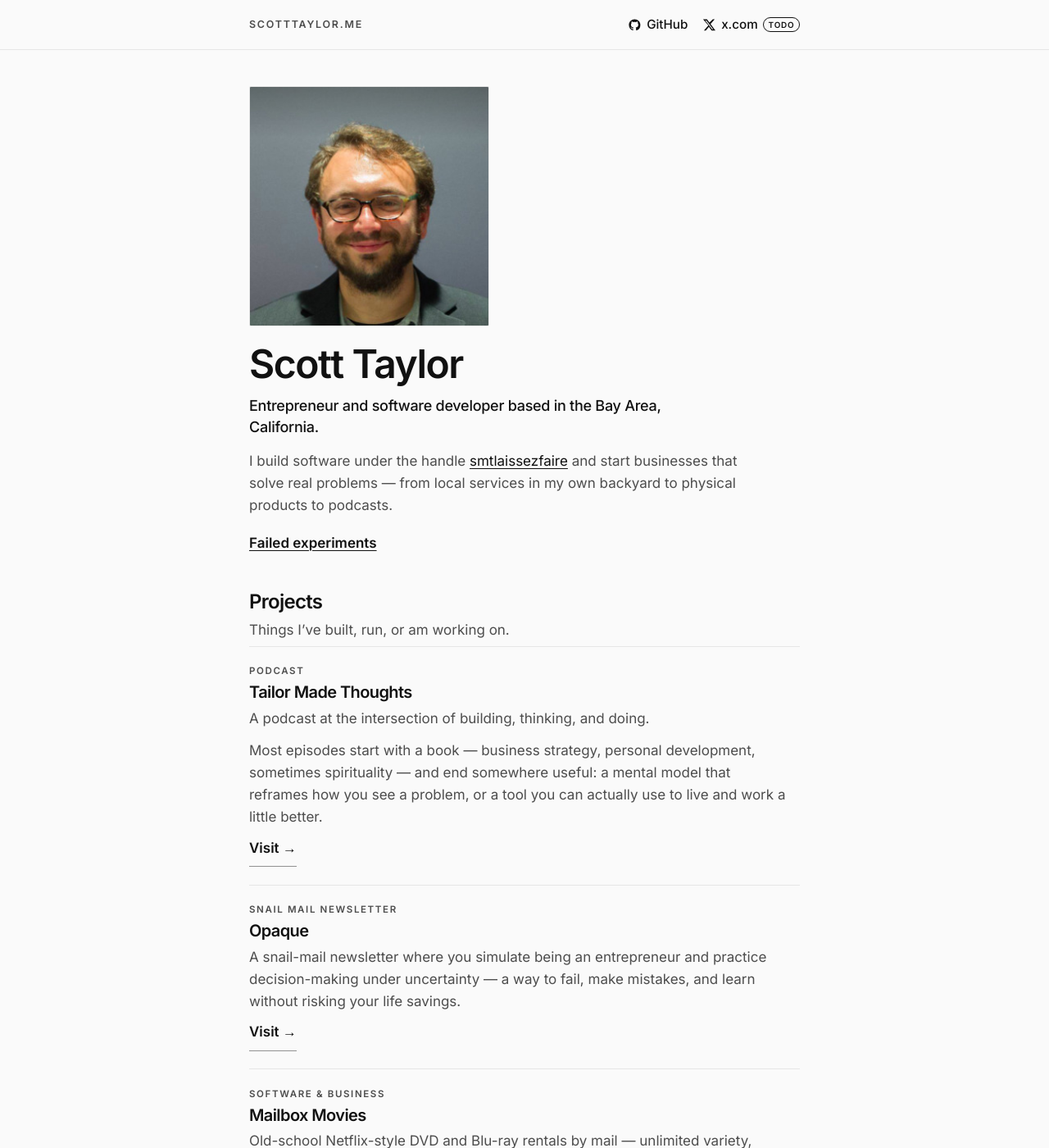
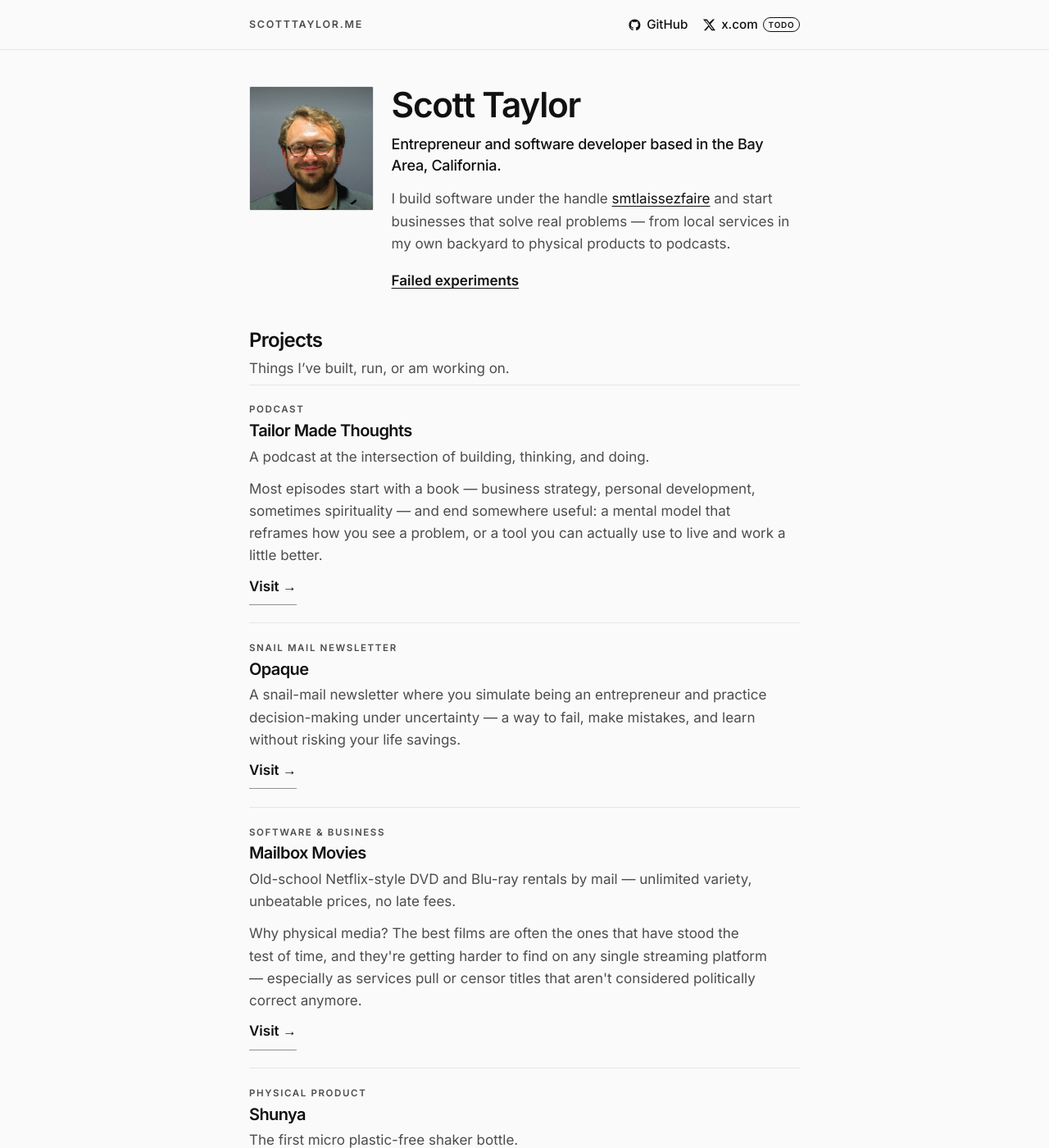
Before and after one commit to smtlaissezfaire/scotttaylorme, a Jekyll site: the page built from index.html, in a window 1280 px wide and 1400 px high. Shown: the whole window at 82% size. Built offline with Jekyll 4.4.1, drawn with Linux system fonts in a browser that asks for light colours.

Commit message:
Place the headshot beside the name.
The photo sits on the left at 128px, or 152px from 720px up, with the name and intro aligned to its top. The row stacks when the copy no longer fits beside it.

Co-authored-by: Scott Taylor <smtlaissezfaire@users.noreply.github.com>

```diff
--- a/_config.yml
+++ b/_config.yml
@@ -13,5 +13,6 @@ x_url: https://x.com/REPLACE_ME
 
 # Headshot. The file is Scott's photo at its native 293×293 pixels.
 # Replace assets/images/scott-taylor.jpg to swap it, or point portrait at a new file.
-# The page never displays it larger than 293px, so a bigger file can be swapped in later.
+# The page shows it at 128px, or 152px from 720px up — never larger than 293px.
+# A bigger file can be swapped in later.
 portrait: /assets/images/scott-taylor.jpg
--- a/assets/css/styles.css
+++ b/assets/css/styles.css
@@ -205,13 +205,23 @@ a:hover {
 }
 
 .intro {
+  display: flex;
+  flex-wrap: wrap;
+  align-items: flex-start;
+  gap: 1.15rem 1.35rem;
   padding-top: 2.25rem;
 }
 
+.intro-copy {
+  flex: 1 1 12rem;
+  min-width: min(100%, 11.5rem);
+}
+
 .portrait {
-  width: 293px;
+  width: 128px;
   max-width: 100%;
-  margin: 0 0 1.25rem;
+  margin: 0;
+  flex: 0 0 auto;
 }
 
 .portrait-frame {
@@ -282,8 +292,8 @@ h3,
 
 .intro h1,
 .page-intro h1 {
-  margin: 0.2rem 0 0;
-  font-size: clamp(2.25rem, 5vw, 3rem);
+  margin: 0;
+  font-size: clamp(1.7rem, 4vw, 2.65rem);
   line-height: 1.1;
   text-wrap: balance;
 }
@@ -496,6 +506,10 @@ h3,
   .page-intro {
     padding-top: 2.75rem;
   }
+
+  .portrait {
+    width: 152px;
+  }
 }
 
 @media (prefers-reduced-motion: reduce) {
--- a/index.html
+++ b/index.html
@@ -19,6 +19,7 @@ layout: default
       </div>
     </div>
   </figure>
+  <div class="intro-copy">
     <h1>{{ site.title }}</h1>
     <p class="lead">Entrepreneur and software developer based in the Bay Area, California.</p>
     <p class="statement">
@@ -32,6 +33,7 @@ layout: default
     <p class="more">
       <a href="{{ '/failures/' | relative_url }}">Failed experiments</a>
     </p>
+  </div>
 </header>
 
 <section class="section" aria-labelledby="projects-heading">
```
Lines whose indentation alone changed are shown as unchanged.
